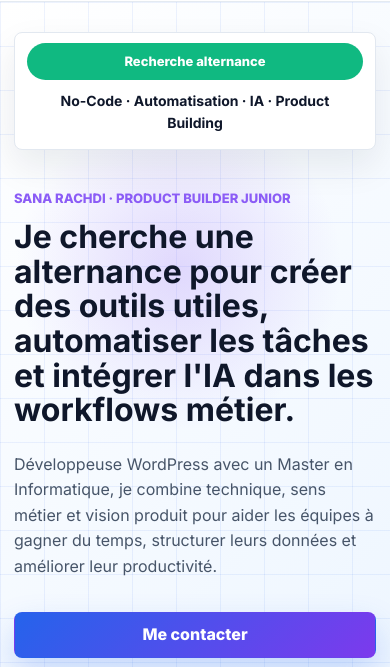
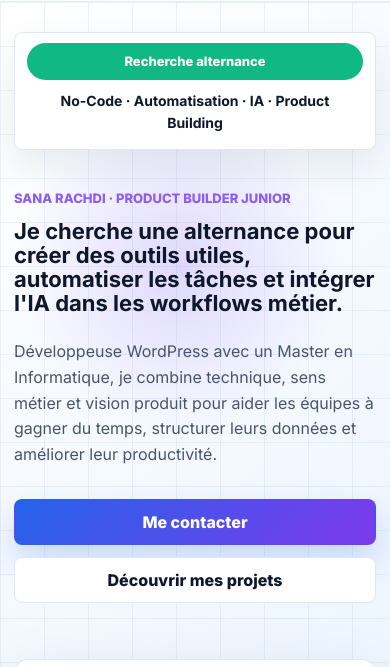
Before and after one commit to SanaRash/Product-Builder-Junior, a plain HTML site: page index.html in a window 390 px wide. Shown: the part 69-736 px from the top of the page. Drawn offline with Linux system fonts and the light colour scheme.

Commit message:
Update styles.css

```diff
--- a/styles.css
+++ b/styles.css
@@ -403,7 +403,7 @@ a {
 .hero-profile h1 {
   max-width: 820px;
   color: var(--text);
-  font-size: clamp(34px, 4.8vw, 56px);
+  font-size: clamp(30px, 4vw, 46px);
 }
 
 .hero-profile .hero-text {
@@ -1291,7 +1291,7 @@ body.modal-lock {
   }
 
   .hero-profile h1 {
-    font-size: clamp(34px, 11vw, 50px);
+    font-size: clamp(30px, 4vw, 46px);
   }
 
   .hero-dark .hero-panel {
@@ -1382,7 +1382,7 @@ body.modal-lock {
   }
 
   .hero-profile h1 {
-    font-size: 32px;
+    font-size: 22px;
   }
 
   .hero-dark .hero-text,
```
